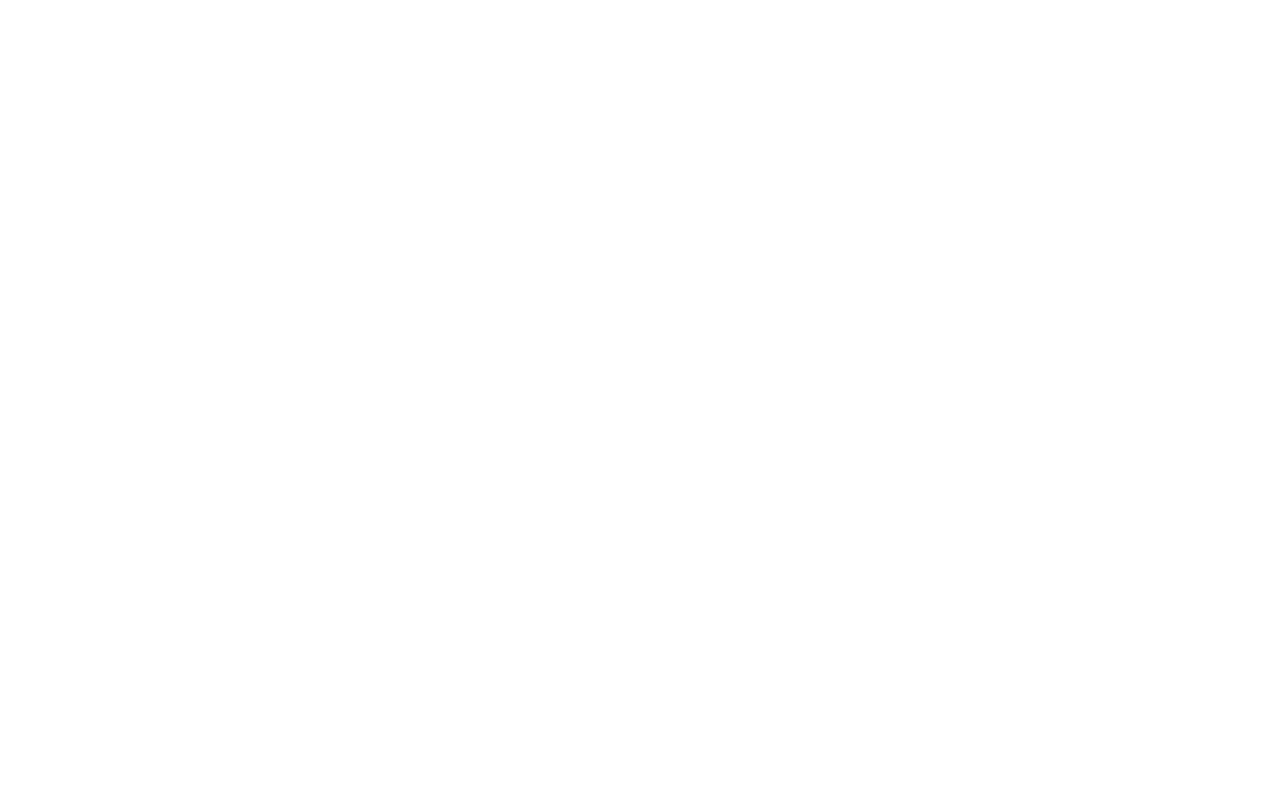
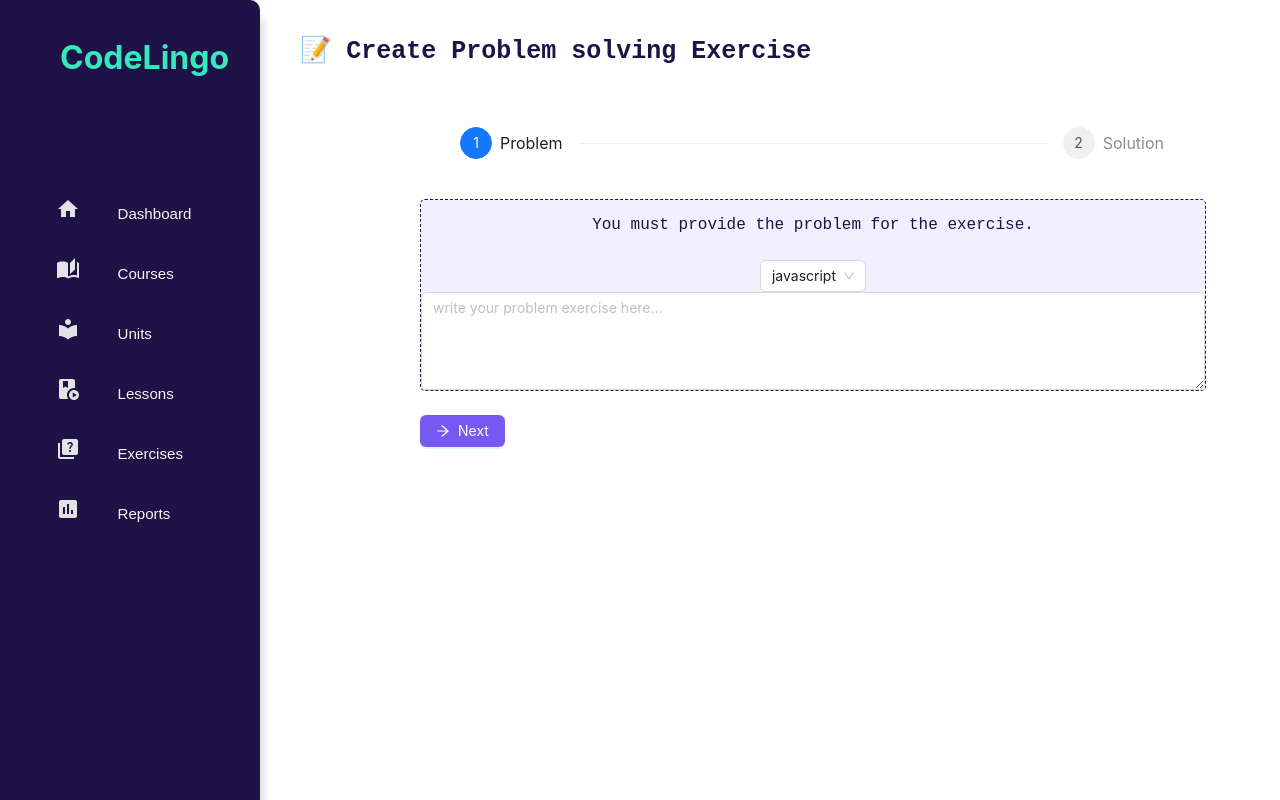
Before and after one commit to chaima252/Client_contentManager, a React (Create React App) app: page /testps/1 in a window 1280 px wide. Before the commit this address had no page. Built offline with nearby package versions, Linux system fonts and the light colour scheme.

Commit message:
correct problem solving ex

```diff
--- a/package.json
+++ b/package.json
@@ -6,6 +6,7 @@
     "@ant-design/icons": "^5.3.0",
     "@emotion/react": "^11.11.3",
     "@emotion/styled": "^11.11.0",
+    "@monaco-editor/react": "^4.6.0",
     "@mui/icons-material": "^5.15.7",
     "@mui/material": "^5.15.7",
     "@mui/x-data-grid": "^6.19.3",
--- a/src/App.js
+++ b/src/App.js
@@ -6,6 +6,7 @@
 import Course from './courses/Course';
 import AddCourse from './courses/AddCourse';
 import UnitsByCourse from './Units/unitsByCourse';
+import AddPBExercise from './exercises/addPSExercise';
 import AddMTExercise from './exercises/addMTExercise';
 import Exercises from './exercises/Exercises';
 
@@ -15,6 +16,8 @@
 import Lessons from './lessons/Lessons';
 import ContentLesson from './lessons/ContentLesson';
 import OverviewLessons from './lessons/OverviewLessons';
+
+
 function App() {
   return (
     <>
@@ -29,11 +32,16 @@
 
 
        <Route path="/addlesson" element={<AddLesson />} />
-       <Route path="/exercises" element={<Exercises />} />
+       {/*<Route path="/exercises" element={<Exercises />} /> */}
 
        <Route path="/lessonByUnits/:unitID" element={<Lessons />} />
        <Route path="/contentLesson/:lessonID" element={<ContentLesson />} />
        <Route path="/overviewlessons" element={<OverviewLessons />} />
+
+       <Route path="/create-problem-solving/:lessonID" element={<AddPBExercise/>} />
+
+       <Route path="/exercises/:lessonID" element={<Exercises/>}/>
+       <Route path="/testps/:lessonID" element={<AddPBExercise/>}/>
 
 
     </Routes>
--- a/src/exercises/Exercises.js
+++ b/src/exercises/Exercises.js
@@ -12,6 +12,7 @@
 import RadioButtonUncheckedIcon from "@mui/icons-material/RadioButtonUnchecked";
 import CheckBoxOutlineBlankIcon from "@mui/icons-material/CheckBoxOutlineBlank";
 import { useNavigate } from "react-router-dom";
+import { useParams } from "react-router-dom";
 import { useEffect } from "react";
 
 import "./Exercises.css";
@@ -24,13 +25,14 @@
   const [typeExercise, setTypeExercise] = useState("");
   const [question, setQuestion] = useState("");
   const [options, setOptions] = useState([[{ text: '', checked: false }]]);
-
+  const {lessonID} = useParams();
 
   useEffect(() => {
-    const fetchRecentExercises = async () => {
+    const fetchExercisesByIdLesson = async () => {
       try {
+        console.log("lessonID ",lessonID) ;
         const response = await axios.get(
-          "http://localhost:5002/get_recent_exercises"
+          `http://localhost:5002/get_exercises_by_lesson/${lessonID}`
         );
         console.log("Response from api : ", response.data);
         setRecentExercises(response.data.slice().reverse());
@@ -39,7 +41,7 @@
       }
     };
 
-    fetchRecentExercises();
+    fetchExercisesByIdLesson();
   }, []);
 
 
@@ -206,6 +208,11 @@
                       marginTop: "12px",
                       color: "#35e9bc",
                     }}
+                    onClick={() =>
+                      navigate(`/create-problem-solving/${lessonID}`, {
+
+                      })
+                    }
                   />
                 </Card>
               </Col>
--- /dev/null
+++ b/src/exercises/ProblemSolving.css
@@ -0,0 +1,63 @@
+:where(.css-dev-only-do-not-override-1k979oh).ant-input:placeholder-shown {
+    /* text-overflow: ellipsis; */
+    margin-top: 20px;
+
+
+}
+
+.content-step {
+  height: 600px;
+  text-align: center;
+  width: 80%;
+  color: #1f1246;
+  background-color: #f2effe;
+  margin-left: 120px;
+
+  border-radius: 5px;
+  border: 1px dashed;
+  /* margin-top:  16; */
+}
+
+.exercise-container {
+    margin-bottom: 40px;
+    align-items: center;
+    justify-content: center;
+}
+
+
+  select {
+    width: 190px;
+    height: 40px;
+    align-content: center;
+    justify-content: center;
+    /* margin-top: 70px */
+}
+
+.submit-button {
+    padding: 15px;
+    margin: 60px 850px;
+    width: 290px;
+    font-size: 15px;
+    background: #7659f1;
+    border-radius: 12px;
+    /* font-weight: 500; */
+    font-size: 18px;
+    margin-right: '250px';
+    outline: 0;
+    border: none;
+    cursor: pointer;
+    color: white;
+    font-family: monospace;
+  }
+
+  .solution {
+    font-family: monospace;
+    color: #7659f1;
+    font-size: 24px;
+  }
+
+  .text {
+    font-family: monospace;
+    color: #1f1246;
+    font-size: 16px;
+  }
--- /dev/null
+++ b/src/exercises/addPSExercise.js
@@ -0,0 +1,240 @@
+import React from 'react'
+import Sidebar from "../sidebar/Sidebar";
+import "./ProblemSolving.css"
+import { Input,Button } from 'antd';
+import Editor from '@monaco-editor/react';
+import axios from 'axios';
+import { Select } from 'antd';
+import { useState,useRef } from 'react';
+import { CODE_SNIPPETS, LANGUAGE_VERSIONS } from "./constants";
+import { executeCode } from './api';
+import { Card, Space ,Steps} from 'antd';
+import   {PlusCircleOutlined,ArrowLeftOutlined,ArrowRightOutlined}      from '@ant-design/icons';
+import { useParams } from 'react-router-dom';
+
+const languages = Object.entries(LANGUAGE_VERSIONS);
+
+const { TextArea } = Input;
+const { Option } = Select;
+ function AddPBExercise() {
+
+  const editorRef = useRef();
+  const [problem,setProblem]=useState('' );
+  const [outPut,setOutPut]=useState(null);
+  const [value, setValue] = useState("");
+  const [current, setCurrent] = useState(0);
+  const [language, setLanguage] = useState("javascript");
+  const {lessonID} = useParams();
+  const onMount = (editor) => {
+    editorRef.current = editor;
+    editor.focus();
+  };
+
+
+
+  const onSelect = (language) => {
+    setLanguage(language)
+    setValue(
+      CODE_SNIPPETS[language]
+    )
+  }
+    const onChange = (value) => {
+        console.log(`selected ${value}`);
+      };
+
+      const onSearch = (value) => {
+        console.log('search:', value);
+      };
+
+      const runCode = async ()=> {
+        const sourceCode= value ;
+        if (!sourceCode) return ;
+         try {
+const {run:result} = await executeCode(language,sourceCode)
+setOutPut(result.output) ;
+         } catch(error) {
+          console.log('ERROR ',error) ;
+         }
+      }
+      const handleTextChange = (event) => {
+       setProblem(event.target.value);
+      };
+
+      const createExercise =async ()=> {
+const exercise = {
+     idLesson: lessonID ,
+        type:'Problem Solving',
+        language: language,
+        question: problem,
+         solution:value,
+}
+
+console.log("exercise problem solving : ",exercise);
+        try {
+          const response = await axios.post('http://localhost:5002/create_problemsolv', exercise);
+          console.log("Response from api : ",response.data) ;
+
+
+        } catch(error) {
+          console.log('ERROR ',error) ;
+        }
+      }
+
+      // Filter `option.label` match the user type `input`
+      const filterOption = (input, option) =>
+      (option?.label ?? '').toLowerCase().includes(input.toLowerCase());
+
+      const steps = [
+        {
+        title:'Problem',
+        content : (<div>
+             <p className='text'> You must provide the problem for the exercise.</p>
+               <Select
+        style={{marginTop:'10px'}}
+
+    showSearch
+    placeholder="Select a language"
+    optionFilterProp="children"
+    onChange={onChange}
+    onSearch={onSearch}
+    filterOption={filterOption}
+    value={language} onSelect={onSelect}
+  >
+
+  {languages.map(([lang, version]) => (
+   <Option  key={lang} value={lang}> {lang} </Option>
+
+  ) ) }
+   </Select>
+
+
+        <TextArea rows={4}
+         placeholder="write your problem exercise here..."
+         value={problem}
+         onChange={handleTextChange}
+          />
+        </div> ) ,
+        },
+    {title:'Solution',
+content: ( <div>
+
+       <p className='text'> You must provide the solution for the exercise in order to assist the student.</p>
+<br/>
+<div style={{alignItems:'center',display:'flex'}}>
+  <div style={{width:'950px',height:'250px'}}>
+
+  <Editor
+            options={{
+              minimap: {
+                enabled: false,
+              },
+            }}
+
+            height="40vh"
+            theme="vs-dark"
+
+            language={language}
+            defaultLanguage='javascript'
+            defaultValue='// some comments'
+            onMount={onMount}
+            value={value}
+            onChange={(value) => setValue(value)}
+          />
+</div>
+<div style={{width:'950px',height:'250px',marginLeft:'15px'}}>
+ <Button style={{width:'125px',color:"white",backgroundColor:"#1f1246"}}
+ onClick={runCode}
+ >
+  Run
+ </Button>
+
+          <Card
+      style={{
+        width: '610px',
+        height:'250px',
+        marginTop:'15px'
+      }}
+    > {outPut ? outPut: 'Click "Run Code" to see the output here'}
+    </Card>
+
+          </div>
+
+
+</div>
+</div>
+)}
+
+      ]
+
+      const next = () => {
+
+      setCurrent(current + 1);
+    };
+
+      const prev = () => {
+        setCurrent(current - 1);
+      };
+
+      const items = steps.map((item) => ({ key: item.title, title: item.title }));
+
+
+  return (
+    <div className="container">
+    <Sidebar/>
+    <div className="main">
+
+    <h2  style={{
+            textAlign: "Left",
+            fontSize: "25px",
+            marginTop: "35px",
+            color: "#1f1246",
+          }}> 📝 Create Problem solving Exercise  </h2>
+
+    <>
+      <Steps current={current} items={items}
+
+      className="custom-steps" />
+      <div className='content-step'>
+        {steps[current].content}
+
+        </div>
+      <div style={{ marginTop: 24 , marginLeft:'120px' }}>
+
+      {current > 0 && (
+          <Button style={{ margin: '0 8px' }}
+          icon={<ArrowLeftOutlined/>}
+          onClick={() => prev()}>
+            Previous
+          </Button>
+        )}
+        {current < steps.length - 1 && (
+
+          <Button className='custom-button'
+          icon={<ArrowRightOutlined/>}
+          type="primary" onClick={() => next()}>
+            Next
+          </Button>
+        )}
+        {current === steps.length - 1 && (
+          <Button className='custom-button'
+          type="submit" onClick={()=> createExercise()} >
+            Done
+          </Button>
+        )}
+
+      </div>
+    </>
+
+
+
+
+
+        </div>
+        </div>
+
+  )
+
+}
+
+
+export default AddPBExercise ;
--- /dev/null
+++ b/src/exercises/api.js
@@ -0,0 +1,19 @@
+import axios from "axios";
+import { LANGUAGE_VERSIONS } from "./constants";
+
+const API = axios.create({
+  baseURL: "https://emkc.org/api/v2/piston",
+});
+
+export const executeCode = async (language, sourceCode) => {
+  const response = await API.post("/execute", {
+    language: language,
+    version: LANGUAGE_VERSIONS[language],
+    files: [
+      {
+        content: sourceCode,
+      },
+    ],
+  });
+  return response.data;
+};
--- /dev/null
+++ b/src/exercises/constants.js
@@ -0,0 +1,18 @@
+export const LANGUAGE_VERSIONS = {
+    javascript: "18.15.0",
+    typescript: "5.0.3",
+    python: "3.10.0",
+    java: "15.0.2",
+    csharp: "6.12.0",
+    php: "8.2.3",
+  };
+
+  export const CODE_SNIPPETS = {
+    javascript: `\nfunction greet(name) {\n\tconsole.log("Hello, " + name + "!");\n}\n\ngreet("Alex");\n`,
+    typescript: `\ntype Params = {\n\tname: string;\n}\n\nfunction greet(data: Params) {\n\tconsole.log("Hello, " + data.name + "!");\n}\n\ngreet({ name: "Alex" });\n`,
+    python: `\ndef greet(name):\n\tprint("Hello, " + name + "!")\n\ngreet("Alex")\n`,
+    java: `\npublic class HelloWorld {\n\tpublic static void main(String[] args) {\n\t\tSystem.out.println("Hello World");\n\t}\n}\n`,
+    csharp:
+      'using System;\n\nnamespace HelloWorld\n{\n\tclass Hello { \n\t\tstatic void Main(string[] args) {\n\t\t\tConsole.WriteLine("Hello World in C#");\n\t\t}\n\t}\n}\n',
+    php: "<?php\n\n$name = 'Alex';\necho $name;\n",
+  };
```
Also changed, not shown: src/lessons/OverviewLessons.js (+12 -2 lines), 1 other file (tests, documents, lock files or other folders).
